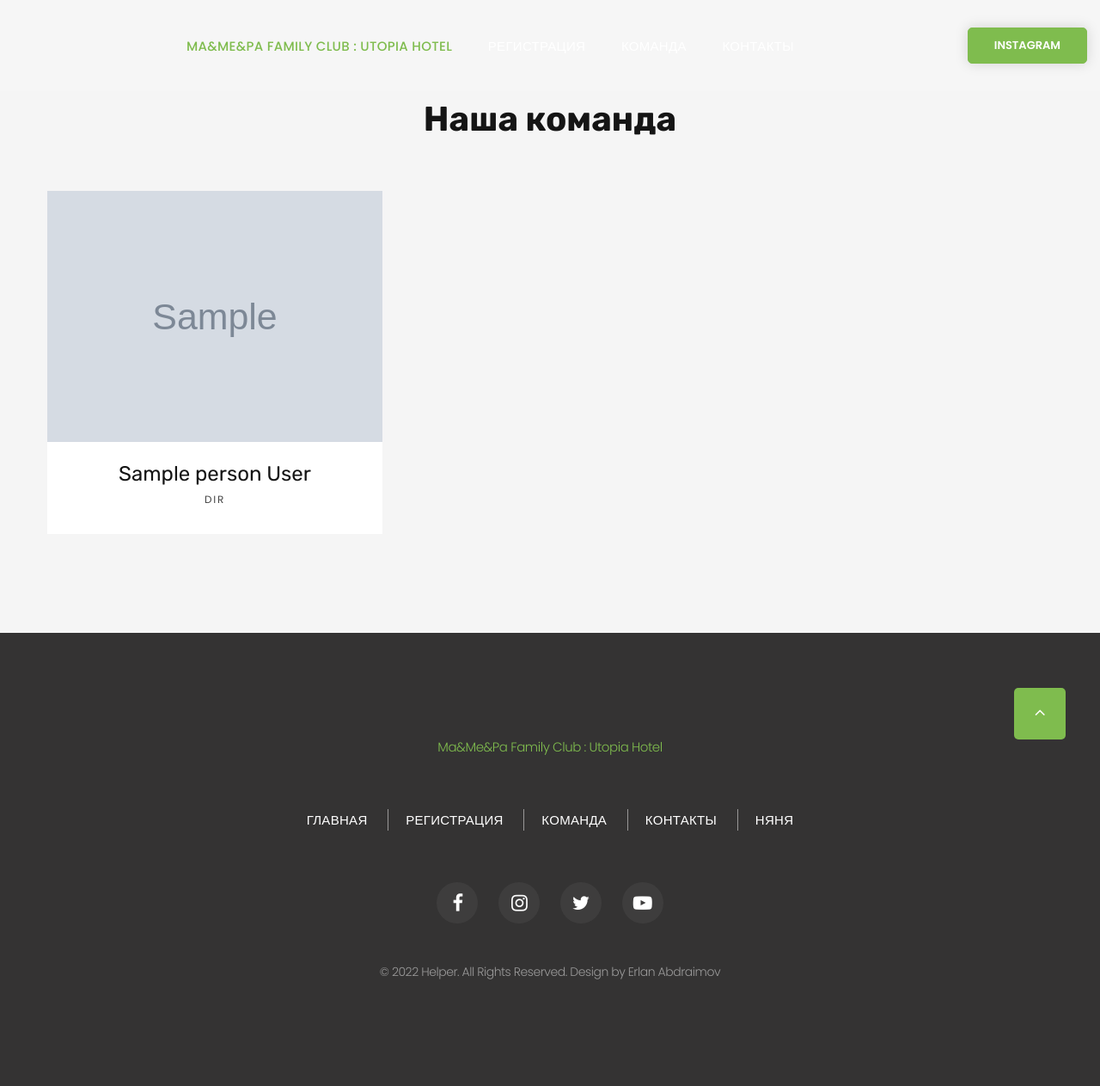
After one commit to erlankg0/MaMePa, a Django app: page /team in a window 1280 px wide. The commit adds this page. Shown: the whole page at 86% size. Run offline with Django 4.2, Linux system fonts and the light colour scheme; tables that the repository leaves empty hold one stand-in row (values such as "Sample post"); grey boxes marked "Sample" are stand-in pictures; some libraries are stand-ins or nearby versions.

Commit message:
PROBLEM with URL (Maybe)

```diff
--- a/mamepa/urls.py
+++ b/mamepa/urls.py
@@ -1,9 +1,7 @@
-from django.conf import settings
-from django.conf.urls.static import static
 from django.contrib import admin
 from django.urls import path, include
 
 urlpatterns = [
-                  path('admin/', admin.site.urls),
-                  path('', include('registration.urls')),
-              ] + static(settings.MEDIA_URL, document_root=settings.MEDIA_ROOT)
+    path('admin/', admin.site.urls),
+    path('', include('registration.urls')),
+]
--- a/registration/models.py
+++ b/registration/models.py
@@ -46,6 +46,18 @@ class Person(models.Model):
     phone = models.CharField(
         max_length=256,
         verbose_name='Tel No:\n Номер телефона'
+    )
+    facebook = models.CharField(
+        max_length=256,
+        verbose_name='Facebook(URL)',
+        blank=True,
+        null=True,
+    )
+    instagram = models.CharField(
+        max_length=256,
+        verbose_name='Instargram',
+        blank=True,
+        null=True,
     )
     start_work = models.DateField(
         auto_now_add=True
--- /dev/null
+++ b/registration/templates/registration/team.html
@@ -0,0 +1,45 @@
+{% extends 'base2.html' %}
+{% load static %}
+
+{% block header %}
+{% include "../include/header.html" %}
+{% endblock header %}
+
+
+{% block content %}
+<section class="section section-lg bg-gray-1">
+    <div class="container">
+        <h3 class="text-center">Наша команда</h3>
+        <div class="row no-gutters">
+            {% for person in personals %}
+            <div class="col-md-6 col-lg-4">
+                <div class="team-classic">
+                    <div class="team-classic-figure">
+                        {% if person.photo != None %}
+                        <img src="{{ MEDIA_URL }}{{person.photo}}" alt="Person photo" width="390" height="252"/>
+                        {% else %}
+                        <img src="{% static 'registration/images/team-classic-1-390x252.jpg' %}" alt="" width="390"
+                             height="252"/>
+                        {% endif %}
+                        <ul class="team-classic-soc-list">
+                            <li><a class="icon icon-md fa-facebook" href="#"></a></li>
+                            <li><a class="icon icon-md fa-instagram" href="#"></a></li>
+                            <li><a class="icon icon-md fa-whatsapp" href="#"></a></li>
+                        </ul>
+                    </div>
+                    <div class="team-classic-caption">
+                        <h4><a class="team-name" href="#">{{ person.name}} {{ person.surname}}</a></h4>
+                        <p>{{ person.position}}</p>
+                    </div>
+                </div>
+            </div>
+            {% endfor %}
+        </div>
+    </div>
+</section>
+{% endblock content %}
+
+
+{% block footer %}
+{% include "../include/footer.html" %}
+{% endblock footer %}
--- a/registration/urls.py
+++ b/registration/urls.py
@@ -1,12 +1,15 @@
+from django.conf import settings
+from django.conf.urls.static import static
 from django.urls import path
 
-from registration.views import Home, ChildAdd, Admin, PersonAdd, BabySitting, Contacts
+from registration.views import Home, ChildAdd, Admin, PersonAdd, BabySitting, Contacts, Team
 
 urlpatterns = [
-    path('', Home.as_view(), name='home'),
-    path('child/add', ChildAdd.as_view(), name='add_child'),
-    path('extra/baby-sitting', BabySitting.as_view(), name='baby_sitting'),
-    path('contacts', Contacts.as_view(), name='contacts'),
-    path('newadmin', Admin.as_view()),
-    path('person/add', PersonAdd.as_view(), name='persons'),
-]
+                  path('', Home.as_view(), name='home'),
+                  path('child/add', ChildAdd.as_view(), name='add_child'),
+                  path('extra/baby_sitting', BabySitting.as_view(), name='baby_sitting'),
+                  path('contacts', Contacts.as_view(), name='contacts'),
+                  path('team', Team.as_view(), name='team'),
+                  path('newadmin', Admin.as_view()),
+                  path('person/add', PersonAdd.as_view(), name='persons'),
+              ] + static(settings.MEDIA_URL, document_root=settings.MEDIA_ROOT)
--- a/registration/views.py
+++ b/registration/views.py
@@ -5,6 +5,13 @@ from django.views.generic.edit import FormView
 
 from mamepa.settings import EMAIL_HOST_USER
 from registration.forms import AddChildForm, PersonAdd, AddFeedBack
+from registration.models import Person
+
+
+# Admin custom page
+class Admin(View):
+    def get(self, request):
+        return render(request, "admin_login.html")
 
 
 # Main Page
@@ -13,35 +20,7 @@ class Home(View):
         return render(request=request, template_name="registration/index.html")
 
 
-class Contacts(FormView):
-    template_name = 'registration/contacts.html'
-    form_class = AddFeedBack
-    success_url = '/'
-
-    def form_valid(self, form):
-        form.save()
-        return super(Contacts, self).form_valid(form)
-
-
-class Admin(View):
-    def get(self, request):
-        return render(request, "admin_login.html")
-
-
-class BabySitting(FormView):
-    template_name = "registration/baby_sitting.html"
-
-
-class PersonAdd(FormView):
-    form_class = PersonAdd
-    template_name = "registration/form_register.html"
-    success_url = "add_child"
-
-    def form_valid(self, form):
-        form.save()
-        return super(PersonAdd, self).form_valid(form)
-
-
+# Child add Page
 class ChildAdd(FormView):
     form_class = AddChildForm  # Child Form
     template_name = "registration/form_register.html"  # HTML template
@@ -64,3 +43,38 @@ class ChildAdd(FormView):
         except ValueError('Ошибка регистрации'):
             form.save()
         return super(ChildAdd, self).form_valid(form)
+
+
+# Contacts Page
+class Contacts(FormView):
+    template_name = 'registration/contacts.html'
+    form_class = AddFeedBack
+    success_url = '/'
+
+    def form_valid(self, form):
+        form.save()
+        return super(Contacts, self).form_valid(form)
+
+
+# Team Page
+class Team(View):
+    def get(self, request):
+        personals = Person.objects.all()
+        context = {'personals': personals}
+        return render(request, 'registration/team.html', context)
+
+
+# Baby Page
+class BabySitting(FormView):
+    template_name = "registration/baby_sitting.html"
+
+
+# Person add Page(person/add)
+class PersonAdd(FormView):
+    form_class = PersonAdd
+    template_name = "registration/form_register.html"
+    success_url = "add_child"
+
+    def form_valid(self, form):
+        form.save()
+        return super(PersonAdd, self).form_valid(form)
--- a/templates/include/footer.html
+++ b/templates/include/footer.html
@@ -9,7 +9,7 @@
               <ul class="footer-minimal-nav">
                 <li><a href="{% url 'home' %}">Главная</a></li>
                 <li><a href="{% url 'add_child' %}">Регистрация</a></li>
-                <li><a href="#">Команда</a></li>
+                <li><a href="{% url 'team' %}">Команда</a></li>
                 <li><a href="{% url 'contacts' %}">Контакты</a></li>
                 <li><a href="{% url 'baby_sitting' %}">Няня</a></li>
               </ul>
--- a/templates/include/header.html
+++ b/templates/include/header.html
@@ -59,7 +59,7 @@
                                     >
                                 </li>
                                 <li class="rd-nav-item">
-                                    <a class="rd-nav-link" href="#">Команда</a>
+                                    <a class="rd-nav-link" href="{% url 'team' %}">Команда</a>
                                 </li>
                                 <li class="rd-nav-item">
                                     <a class="rd-nav-link" href="{% url 'contacts' %}">Контакты</a>
```
